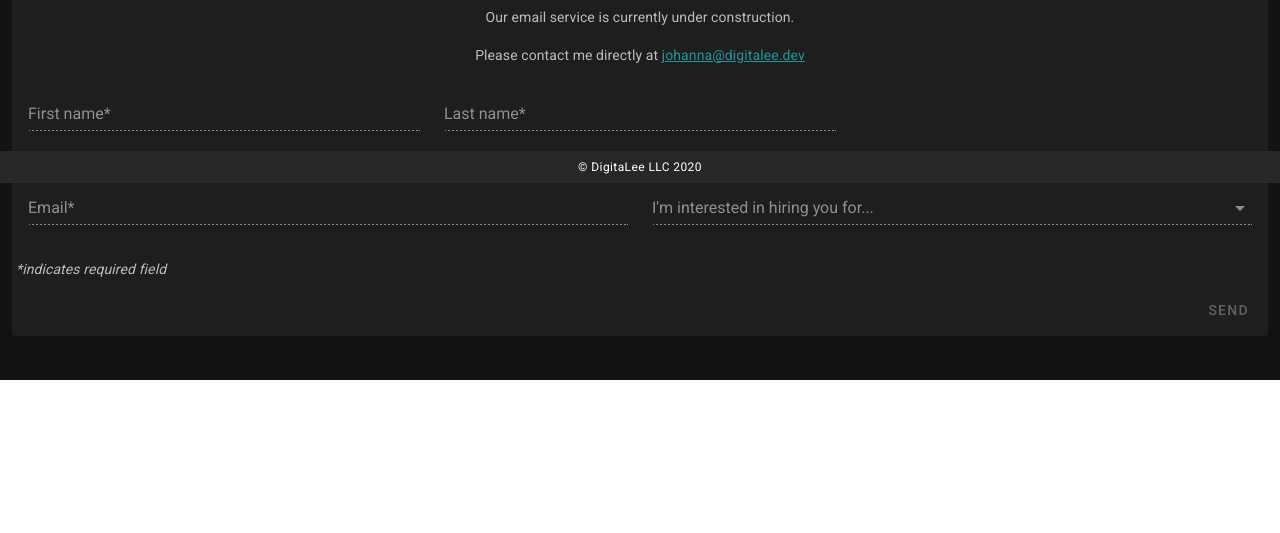
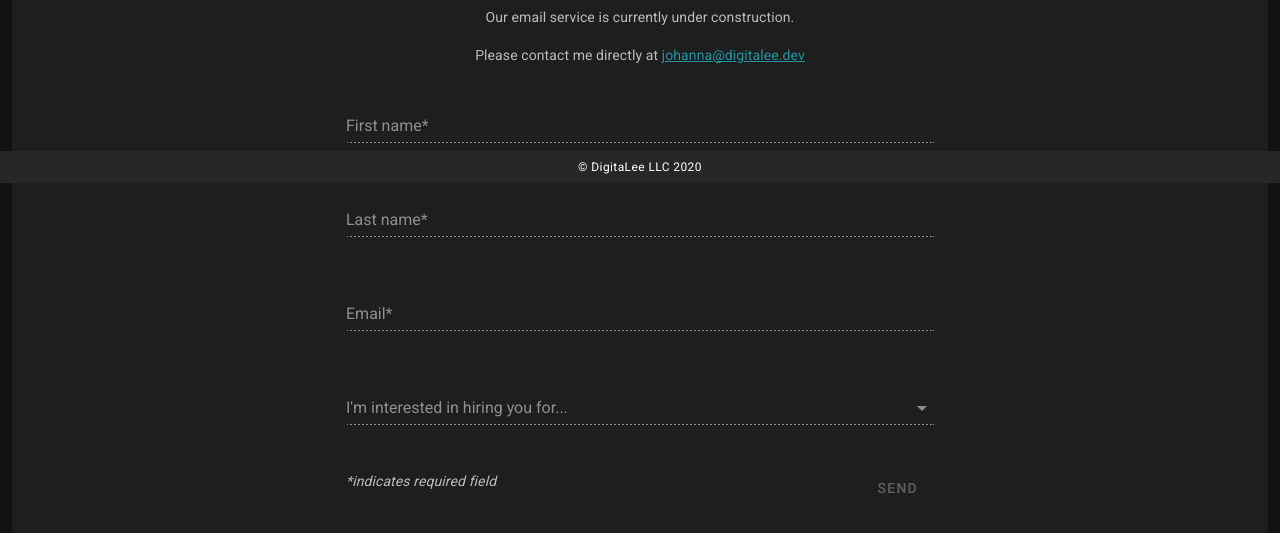
Before and after one commit to justjo120/digitalee, a Nuxt app: page /contact in a window 1280 px wide. Shown: the part 617-1150 px from the top of the page. Before the commit the page ends 997 px from the top, so only its background shows below. Built offline with nearby package versions, Linux system fonts and the light colour scheme.

Commit message:
refactor: align contact form input appropriately

```diff
--- a/components/contact/ContactForm.vue
+++ b/components/contact/ContactForm.vue
@@ -17,9 +17,10 @@
       </p>
     </v-card-subtitle>
     <v-card-text>
+      <v-flex class="col-xs-12 col-md-6 offset-md-3">
         <v-form v-model="validForm">
-        <v-row>
-          <v-col cols="12" sm="6" md="4">
+          <v-row class="d-flex justify-space-around">
+            <v-col cols="12">
               <v-text-field
                 v-model="contactData.firstName"
                 :disabled="isDisabled"
@@ -29,7 +30,7 @@
                 required
               />
             </v-col>
-          <v-col cols="12" sm="6" md="4">
+            <v-col cols="12">
               <v-text-field
                 v-model="contactData.lastName"
                 :disabled="isDisabled"
@@ -39,7 +40,7 @@
                 required
               />
             </v-col>
-          <v-col cols="12" sm="6">
+            <v-col cols="12">
               <v-text-field
                 v-model="contactData.email"
                 :disabled="isDisabled"
@@ -50,7 +51,7 @@
               />
             </v-col>
 
-          <v-col cols="12" sm="6">
+            <v-col cols="12">
               <v-autocomplete
                 v-model="contactData.selections"
                 :disabled="isDisabled"
@@ -61,18 +62,19 @@
                 color="white"
               />
             </v-col>
+            <v-col cols="12" class="d-flex justify-center align-content-center">
               <div class="font-italic">
                 *indicates required field
               </div>
-        </v-row>
-      </v-form>
-    </v-card-text>
-    <v-card-actions>
               <v-spacer />
               <v-btn :disabled="isDisabled" elevation="5" color="white" text @click="sendEmail">
                 Send
               </v-btn>
-    </v-card-actions>
+            </v-col>
+          </v-row>
+        </v-form>
+      </v-flex>
+    </v-card-text>
   </v-card>
 </template>
 
```
Lines whose indentation alone changed are shown as unchanged.
